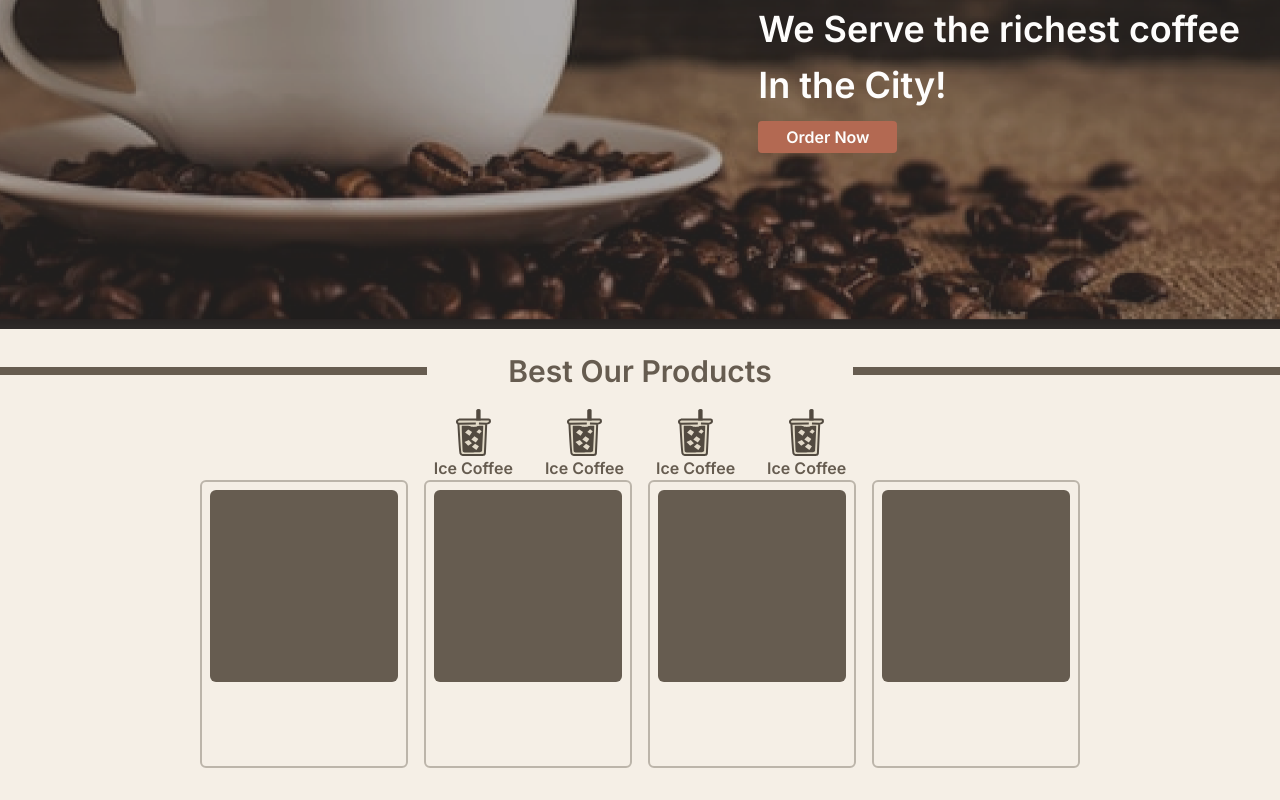
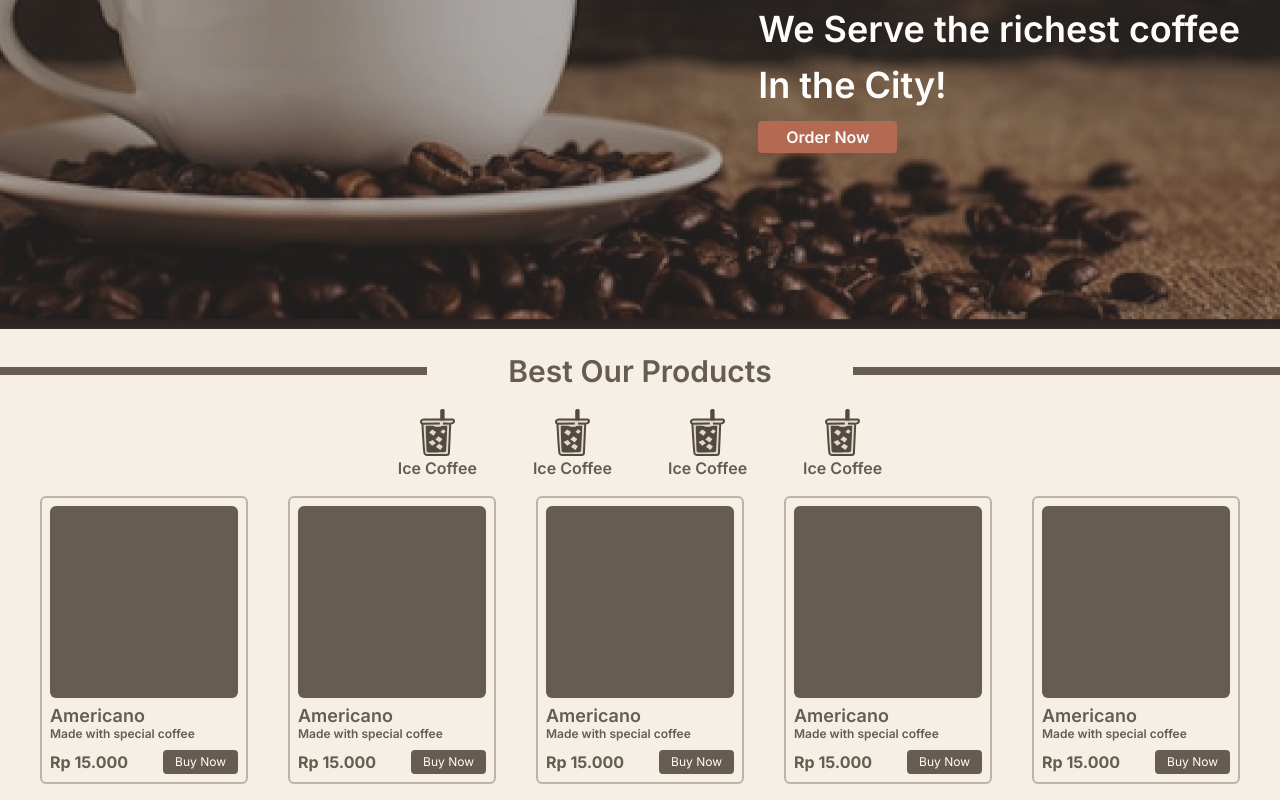
Before and after one commit to oktadafa/caffee-app, a Next.js app: page / in a window 1280 px wide. Shown: the part 471-1271 px from the top of the page. Before the commit the page ends 1239 px from the top, so only its background shows below. Built offline with nearby package versions, Linux system fonts and the light colour scheme.

Commit message:
styling card recomended items

```diff
--- a/app/page.tsx
+++ b/app/page.tsx
@@ -1,5 +1,5 @@
-import style from "./main.module.css";
-import { IceCoffeeIcon } from "./components/atoms/icons";
+import style from "./main.module.css"
+import {IceCoffeeIcon} from "./components/atoms/icons"
 export default function Home() {
   return (
     <div className="min-h-screen">
@@ -37,8 +37,8 @@ export default function Home() {
           </h1>
           <div className="w-1/3 h-2 bg-primary" />
         </div>
-        <div className="flex justify-center items-center gap-8 mt-5">
-          {Array.from({ length: 4 }).map((item, index) => (
+        <div className="flex justify-center items-center gap-14 mt-5">
+          {Array.from({length: 4}).map((item, index) => (
             <button className="flex flex-col items-center" key={index}>
               <div>
                 <IceCoffeeIcon />
@@ -49,14 +49,30 @@ export default function Home() {
             </button>
           ))}
         </div>
-        <div className="flex justify-center gap-x-4">
-          {Array.from({ length: 4 }).map((item) => (
+        <div className="flex justify-center gap-x-10 mt-4 mb-4">
+          {Array.from({length: 5}).map((item) => (
             <div className="w-52 h-72 rounded-md border-2  px-2 pt-2 border-primary/40 ">
               <div className="bg-primary rounded-md w-full h-48"></div>
+              <div className="flex flex-col  gap-y-2 mt-2">
+                <div className="flex flex-col">
+                  <span className="text-lg leading-5 font-semibold text-primary">
+                    Americano
+                  </span>
+                  <span className="text-xs font-semibold text-primary">
+                    Made with special coffee
+                  </span>
+                </div>
+                <div className="flex justify-between">
+                  <span className="font-bold text-primary">Rp 15.000</span>
+                  <button className="text-xs bg-primary px-3 py-1 text-white rounded-sm">
+                    Buy Now
+                  </button>
+                </div>
+              </div>
             </div>
           ))}
         </div>
       </div>
     </div>
-  );
+  )
 }
--- a/package.json
+++ b/package.json
@@ -9,7 +9,7 @@
     "lint": "eslint"
   },
   "dependencies": {
-    "next": "16.0.3",
+    "next": "^16.1.0",
     "react": "19.2.0",
     "react-dom": "19.2.0"
   },
```
Also changed, not shown: 1 other file (tests, documents, lock files or other folders).
